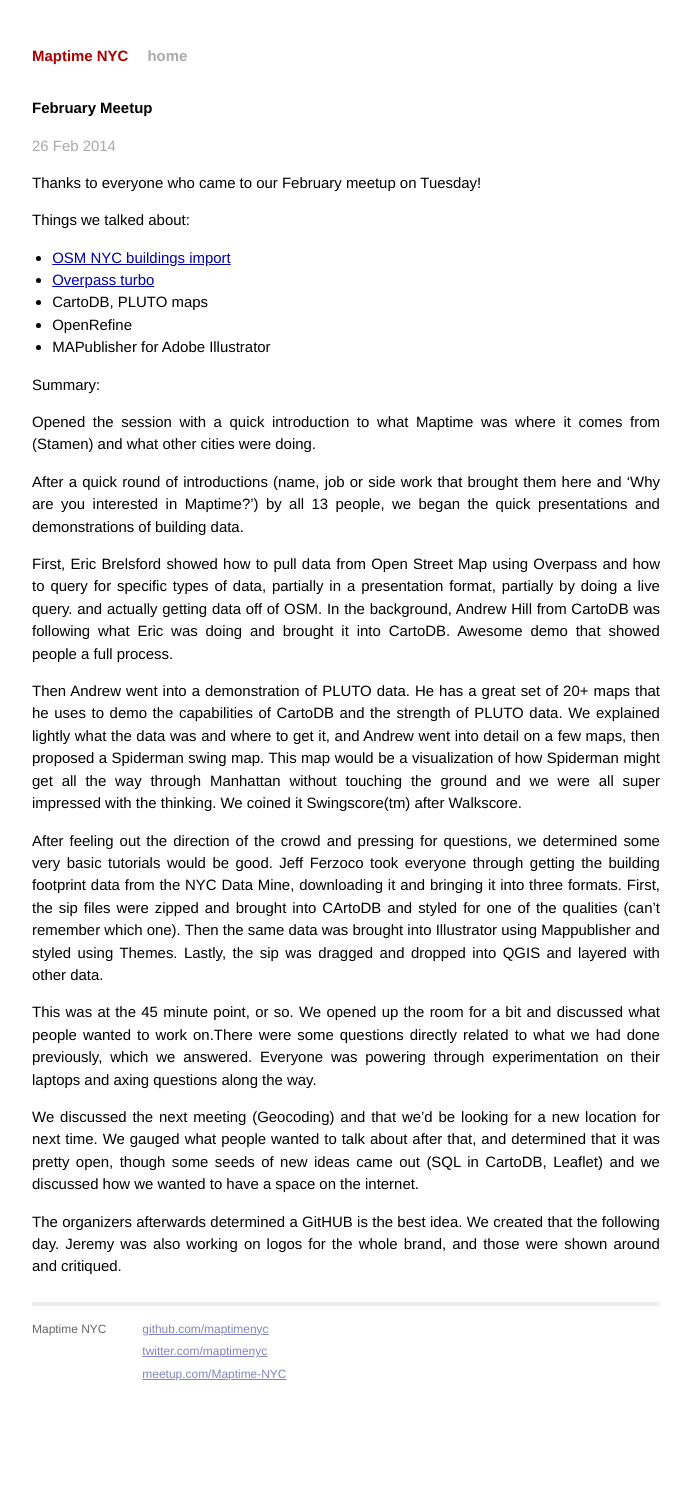
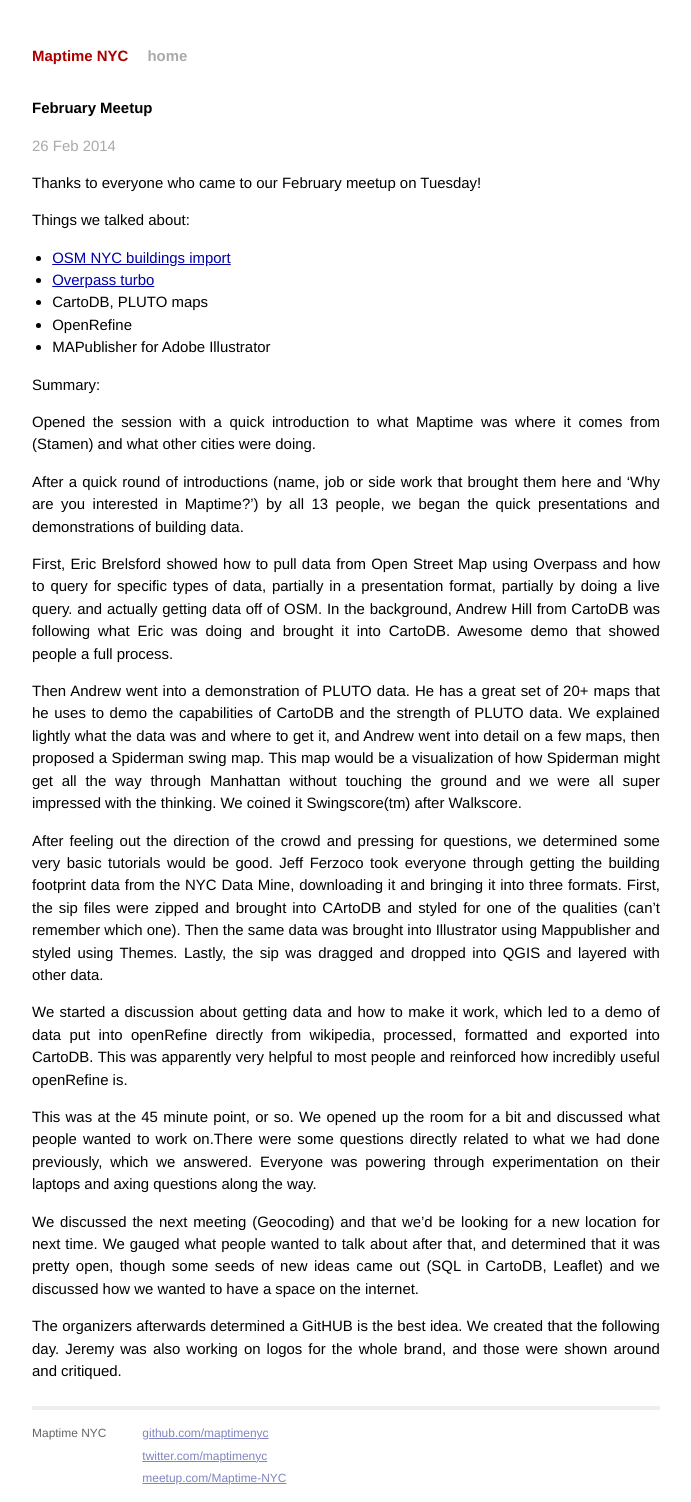
Before and after one commit to MaptimeNYC/ARCHIVED_maptimenyc.github.io, a Jekyll site: the page built from _posts/2014-02-26-february-meetup.markdown, in a window 1280 px wide. Shown: the whole page, without its empty margins (294-985 px from the left). Built offline with Jekyll 4.4.1, drawn with Linux system fonts in a browser that asks for light colours; Markdown is read by kramdown in place of the engine named in the settings; before the commit the page ends 1397 px from its top, so only the background shows below that.

Commit message:
Update 2014-02-26-february-meetup.markdown

```diff
--- a/_posts/2014-02-26-february-meetup.markdown
+++ b/_posts/2014-02-26-february-meetup.markdown
@@ -30,6 +30,8 @@
 
 After feeling out the direction of the crowd and pressing for questions, we determined some very basic tutorials would be good. Jeff Ferzoco took everyone through getting the building footprint data from the NYC Data Mine, downloading it and bringing it into three formats. First, the sip files were zipped and brought into CArtoDB and styled for one of the qualities (can’t remember which one). Then the same data was brought into Illustrator using Mappublisher and styled using Themes. Lastly, the sip was dragged and dropped into QGIS and layered with other data.
 
+We started a discussion about getting data and how to make it work, which led to a demo of data put into openRefine directly from wikipedia, processed, formatted and exported into CartoDB. This was apparently very helpful to most people and reinforced how incredibly useful openRefine is.
+
 This was at the 45 minute point, or so. We opened up the room for a bit and discussed what people wanted to work on.There were some questions directly related to what we had done previously, which we answered. Everyone was powering through experimentation on their laptops and axing questions along the way.
 
 We discussed the next meeting (Geocoding) and that we’d be looking for a new location for next time. We gauged what people wanted to talk about after that, and determined that it was pretty open, though some seeds of new ideas came out (SQL in CartoDB, Leaflet) and we discussed how we wanted to have a space on the internet.
```
